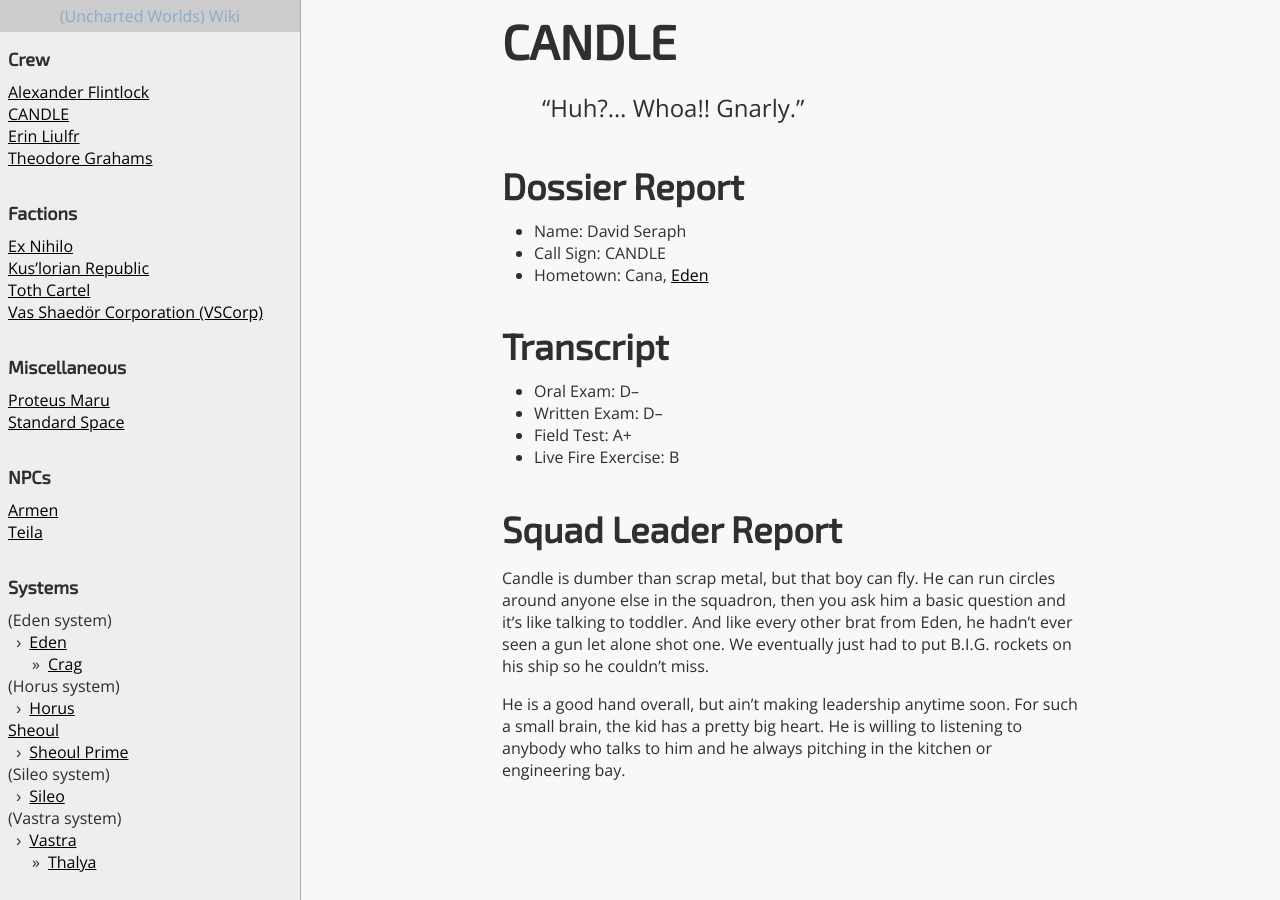
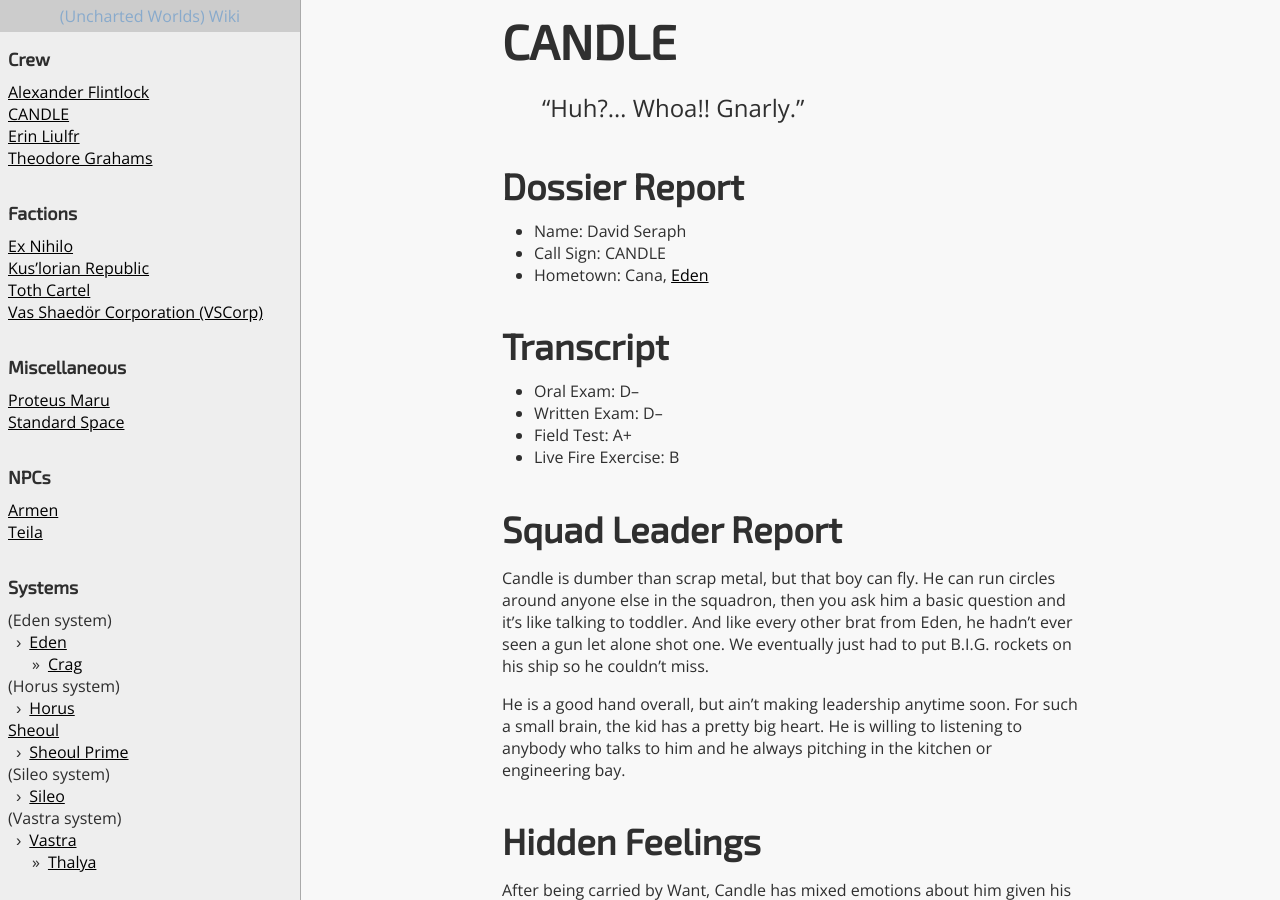
Before and after one commit to rolentle/uw-wiki, a Jekyll site: the page built from candle.md, in a window 1280 px wide. Built offline with Jekyll 4.4.1, drawn with Linux system fonts in a browser that asks for light colours; some of the changed text lies outside the part shown.

Commit message:
Proposed changes.

```diff
--- a/candle.md
+++ b/candle.md
@@ -21,3 +21,7 @@ title: CANDLE
 Candle is dumber than scrap metal, but that boy can fly. He can run circles around anyone else in the squadron, then you ask him a basic question and it's like talking to toddler. And like every other brat from Eden, he hadn't ever seen a gun let alone shot one. We eventually just had to put B.I.G. rockets on his ship so he couldn't miss.
 
 He is a good hand overall, but ain't making leadership anytime soon. For such a small brain, the kid has a pretty big heart. He is willing to listening to anybody who talks to him and he always pitching in the kitchen or engineering bay.
+
+## Hidden Feelings
+
+After being carried by Want, Candle has mixed emotions about him given his profession, but also his good nature.
```
